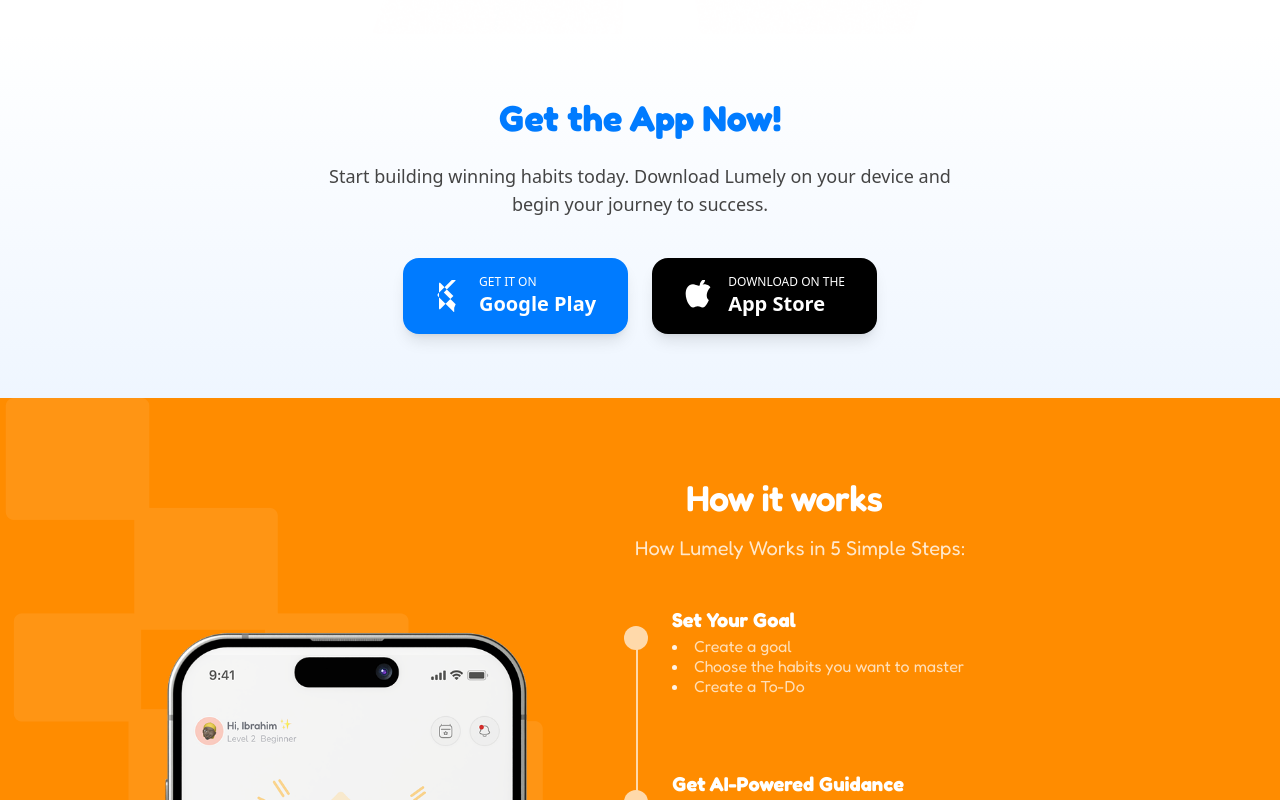
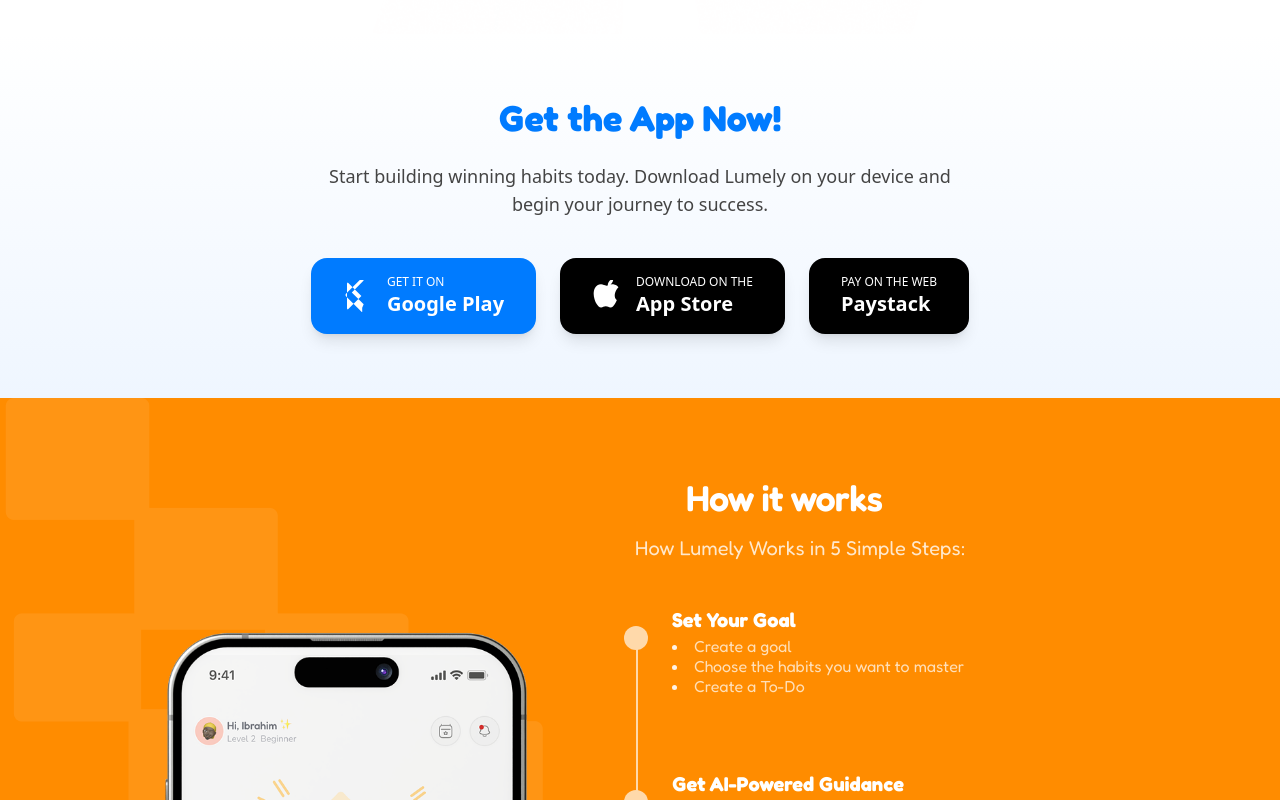
Before and after one commit to 3bytz/lumely-website, a React (Vite) app: page / in a window 1280 px wide. Shown: the part 941-1741 px from the top of the page. Built offline with nearby package versions, Linux system fonts and the light colour scheme.

Commit message:
button adjust

```diff
--- a/src/pages/LandingPage.tsx
+++ b/src/pages/LandingPage.tsx
@@ -204,6 +204,12 @@
                 Watch Demo
               </a>
               {/* <a
+                href="/subscribe"
+                className="text-white text-center h-[48px] text-[18px] font-bold font-fredoka px-12 py-3 hidden md:block rounded-lg bg-[#007BFF] border-2 border-[#0057E2] hover:bg-[#0057E2] hover:border-[#003DA3] transition-all duration-300 shadow-md hover:shadow-lg hover:-translate-y-0.5"
+              >
+                Pay with paystack
+              </a> */}
+              {/* <a
                 href="#pricing"
                 className="hover:opacity-80 text-[16px] font-fredoka text-[#007BFF]"
               >
@@ -245,6 +251,12 @@
                 >
                   Watch Demo
                 </a>
+                <a
+                  href="/subscribe"
+                  className="text-white text-center h-[48px] text-[18px] font-bold font-fredoka px-12 py-3 hidden md:block rounded-lg bg-[#007BFF] border-2 border-[#0057E2] hover:bg-[#0057E2] hover:border-[#003DA3] transition-all duration-300 shadow-md hover:shadow-lg hover:-translate-y-0.5"
+                >
+                  Pay with PayStack
+                </a>
                 {/* <a
                   href="#pricing"
                   className="text-[16px] font-fredoka text-[white] hover:opacity-80"
@@ -260,9 +272,8 @@
             href="/subscribe"
             className="text-white text-center h-[48px] text-[18px] font-bold font-fredoka px-12 py-3 hidden md:block rounded-lg bg-[#007BFF] border-2 border-[#0057E2] hover:bg-[#0057E2] hover:border-[#003DA3] transition-all duration-300 shadow-md hover:shadow-lg hover:-translate-y-0.5"
           >
-            Pay with paystack
+            Pay with PayStack
           </a>
-
         </nav>
 
         {/* Hero Section */}
@@ -300,7 +311,6 @@
               Lumely is your secret weapon for success. Build better habits,
               stay consistent, and challenge yourself with real rewards.
             </motion.p>
-
 
             {/* Hero Images */}
             <motion.div
@@ -416,6 +426,24 @@
                   <div className="text-left">
                     <div className="text-xs">DOWNLOAD ON THE</div>
                     <div className="text-xl font-bold">App Store</div>
+                  </div>
+                </motion.a>
+                <motion.a
+                  href="/subscribe"
+                  target="_blank"
+                  rel="noopener noreferrer"
+                  className="flex items-center justify-center bg-black text-white px-8 py-4 rounded-2xl shadow-lg hover:shadow-xl transition-all duration-300"
+                  whileHover={{ scale: 1.05 }}
+                  whileTap={{ scale: 0.95 }}
+                  initial={{ opacity: 0, x: 50 }}
+                  whileInView={{ opacity: 1, x: 0 }}
+                  transition={{ duration: 0.6, delay: 0.8 }}
+                  viewport={{ once: true }}
+                >
+
+                  <div className="text-left">
+                    <div className="text-xs">PAY ON THE WEB</div>
+                    <div className="text-xl font-bold">Paystack</div>
                   </div>
                 </motion.a>
               </div>
@@ -589,8 +617,8 @@
                 See Lumely in Action
               </h2>
               <p className="text-lg text-[#444] max-w-2xl mx-auto font-fredoka">
-                Watch the demo video to see how Lumely transforms
-                goal-setting into winning habits
+                Watch the demo video to see how Lumely transforms goal-setting
+                into winning habits
               </p>
             </motion.div>
 
@@ -605,7 +633,6 @@
                 ref={videoContainerRef}
                 className="relative bg-gradient-to-br from-blue-100 to-white rounded-3xl overflow-hidden shadow-2xl border-4 border-white group cursor-pointer"
                 onClick={(e) => {
-
                   if (!(e.target as HTMLElement).closest(".video-control")) {
                     togglePlayPause();
                   }
@@ -659,7 +686,6 @@
                 {/* Video Element - Fixed 16:9 aspect ratio */}
                 <div className="relative w-full pt-[56.25%]">
                   {" "}
-
                   <video
                     ref={videoRef}
                     className="absolute top-0 left-0 w-full h-full object-cover"
@@ -1200,7 +1226,6 @@
           </div>
         </motion.section>
 
-
         {/* Footer */}
         <motion.footer
           className="bg-white py-12 relative"
```
